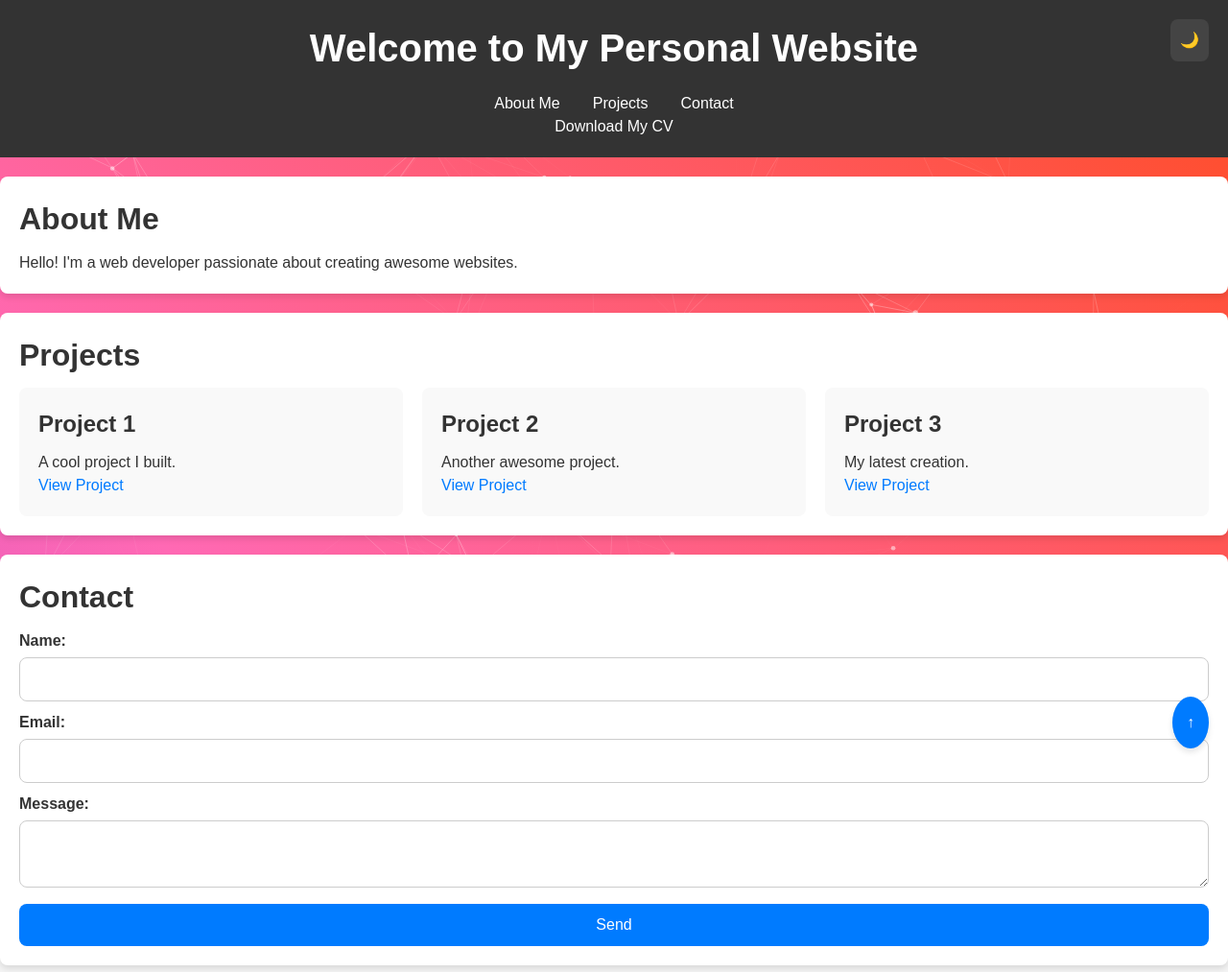
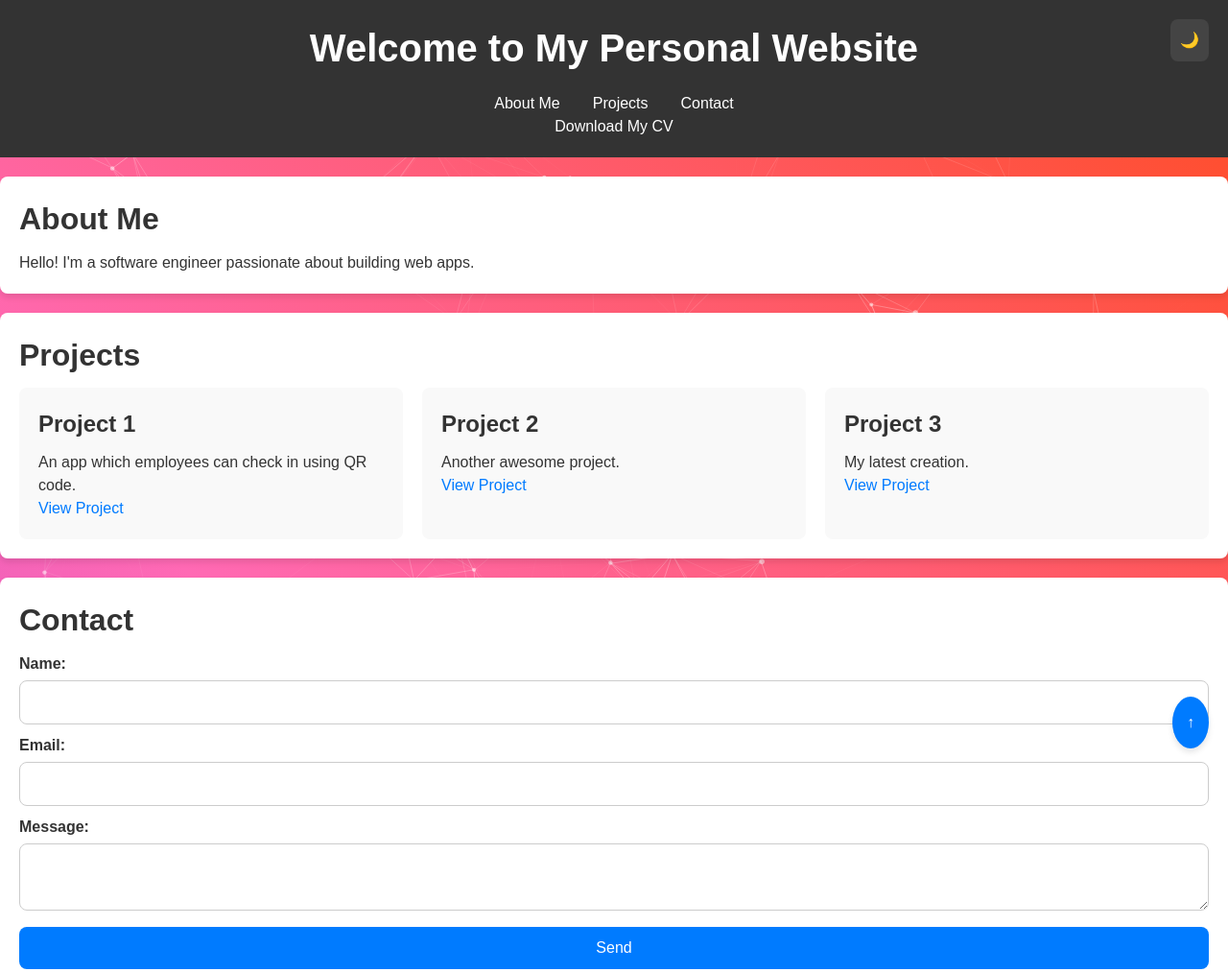
Before and after one commit to Rubil-Mogere-94/personal_website, a plain HTML site: page index.html in a window 1280 px wide. Shown: the top 1013 px of the page at 96% size. Drawn offline with nearby package versions, Linux system fonts and the light colour scheme.

Commit message:
new commit

```diff
--- a/index.html
+++ b/index.html
@@ -48,7 +48,7 @@
     <!-- About Section -->
     <section id="about">
         <h2 class="animate__animated animate__fadeIn">About Me</h2>
-        <p>Hello! I'm a web developer passionate about creating awesome websites.</p>
+        <p>Hello! I'm a software engineer passionate about building web apps.</p>
     </section>
 
     <!-- Projects Section -->
@@ -57,8 +57,8 @@
         <div class="projects-grid">
             <div class="project-card">
                 <h3>Project 1</h3>
-                <p>A cool project I built.</p>
-                <a href="#">View Project</a>
+                <p>An app which employees can check in using QR code.</p>
+                <a href="https://checkin-phi.vercel.app/">View Project</a>
             </div>
             <div class="project-card">
                 <h3>Project 2</h3>
```
